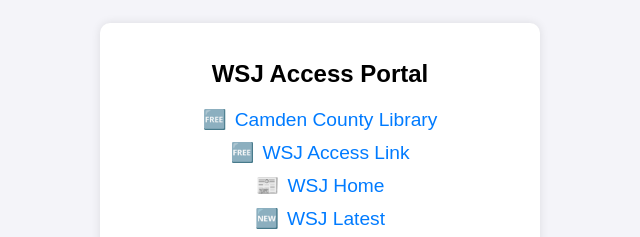
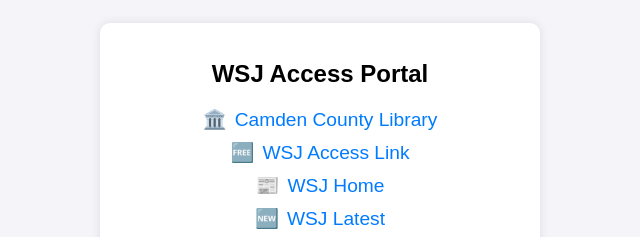
Before and after one commit to bradflaugher/wsj4free, a plain HTML site: page index.html in a window 1280 px wide. Shown: the part 242-479 px from the top of the page, 320-960 px from the left. Drawn offline with Linux system fonts and the light colour scheme.

Commit message:
Update index.html

```diff
--- a/index.html
+++ b/index.html
@@ -53,7 +53,7 @@
 <body>
     <div class="container">
         <h1>WSJ Access Portal</h1>
-        <a href="https://www.camdencountylibrary.org/wall-street-journal" target="_blank"><span class="emoji">🆓</span>Camden County Library</a>
+        <a href="https://www.camdencountylibrary.org/wall-street-journal" target="_blank"><span class="emoji">🏛️</span>Camden County Library</a>
         <a href="https://catalog.camdencountylibrary.org/cgi-bin/koha/opac-restrictedpage.pl#wsjournal" target="_blank"><span class="emoji">🆓</span>WSJ Access Link</a>
         <a href="https://www.wsj.com/" target="_blank"><span class="emoji">📰</span>WSJ Home</a>
         <a href="https://www.wsj.com/news/latest-headlines" target="_blank"><span class="emoji">🆕</span>WSJ Latest</a>
```
